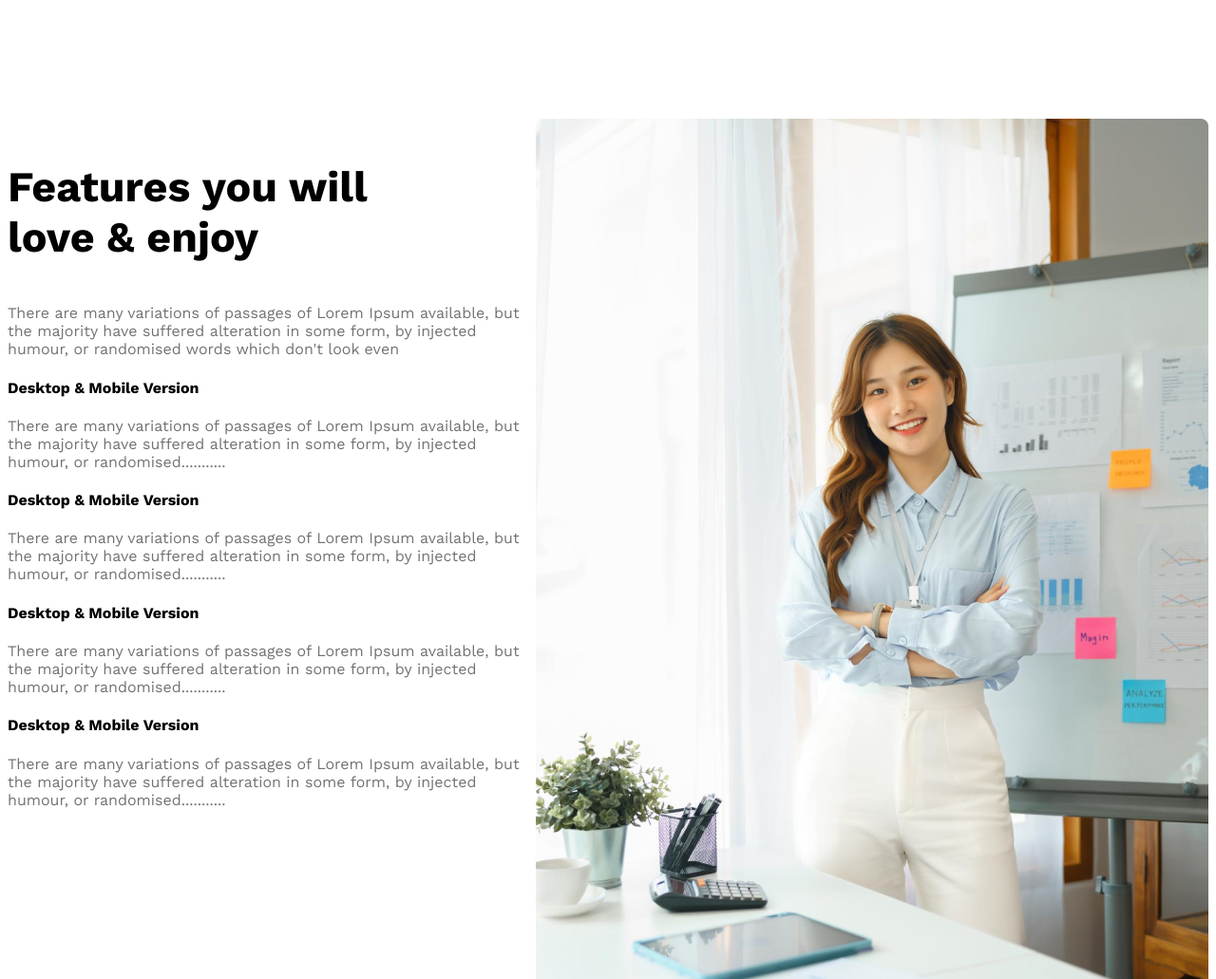
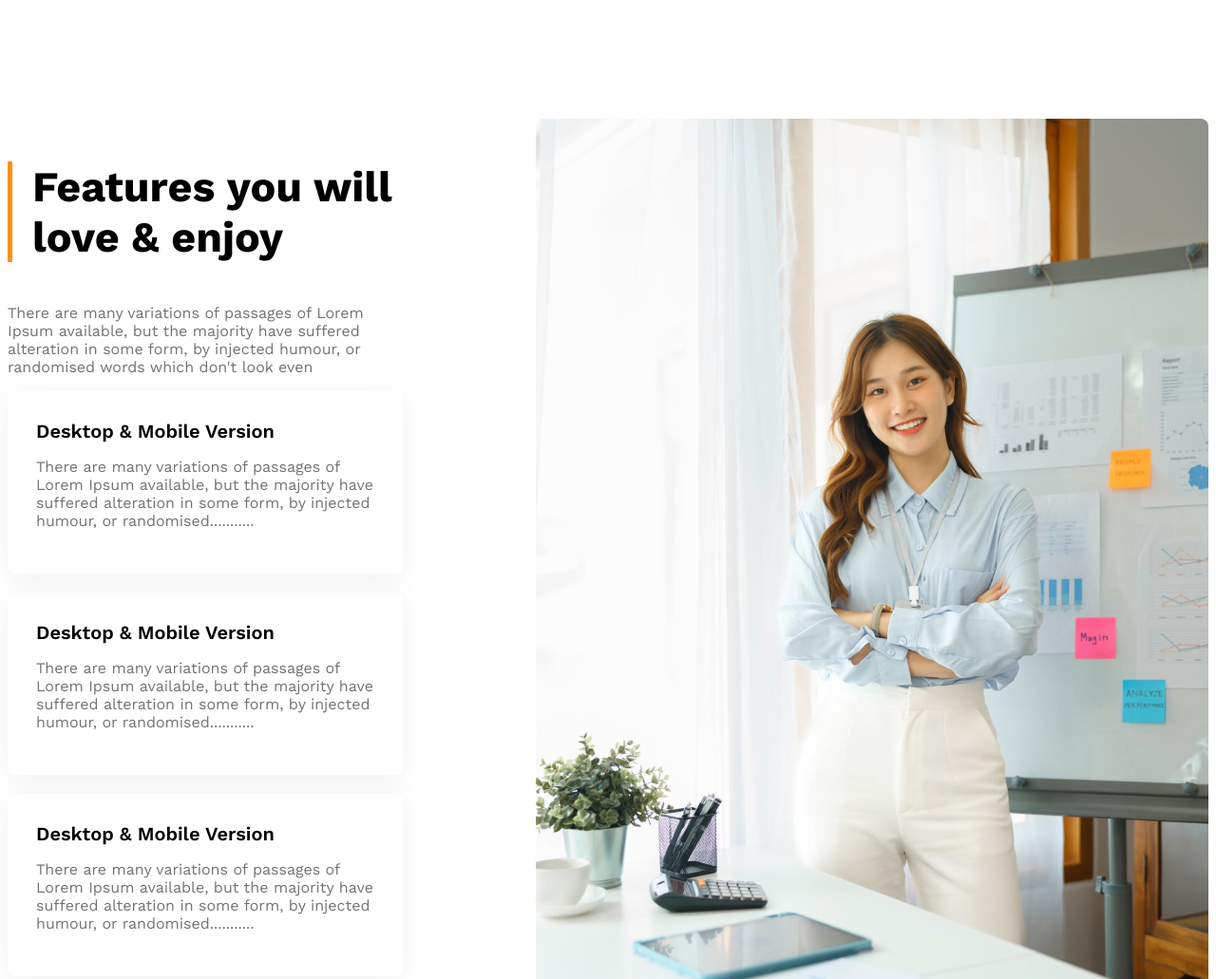
Before and after one commit to mahmudul11223344/g3-architect, a plain HTML site: page index.html in a window 1280 px wide. Shown: the part 2020-3051 px from the top of the page at 95% size. Drawn offline with nearby package versions, Linux system fonts and the light colour scheme.

Commit message:
not finished

```diff
--- a/index.html
+++ b/index.html
@@ -52,7 +52,7 @@
             </div>
         </section>
         <!-- features section start -->
-        <section class="features section display-flex">
+        <section class="features display-flex">
             <div>
                 <h3 id="feature-section-title" class="section-title">Features you will <br> love & enjoy</h3>
                 <p class="dark-3">There are many variations of passages of Lorem Ipsum available, but the majority have suffered alteration in some form, by injected humour, or randomised words which don't look even</p>
--- a/style/style.css
+++ b/style/style.css
@@ -128,13 +128,27 @@ main > section{
 
 /* features section style */
 
-.features section{
+.features{
     gap: 140px;
 }
 
-.feature-section-title{
-    font-size: 1.4rem;
+#feature-section-title{
+    border-left: 5px solid #FF900E;
+    padding-left: 21px;
+}
+
+.feature-card{
+    padding: 30px;
+    border-radius: 8px;
+    box-shadow: 0 4px 30px 0 rgba(0, 0, 0, 0.06);
+    margin-bottom: 20px;
+}
+
+.feature-card .feature-title{
     font-weight: 600;
+    font-size: 1.25rem;
+    margin-top: 0px;
+    margin-bottom: 0px;
 }
 
 .feature-description{
```
